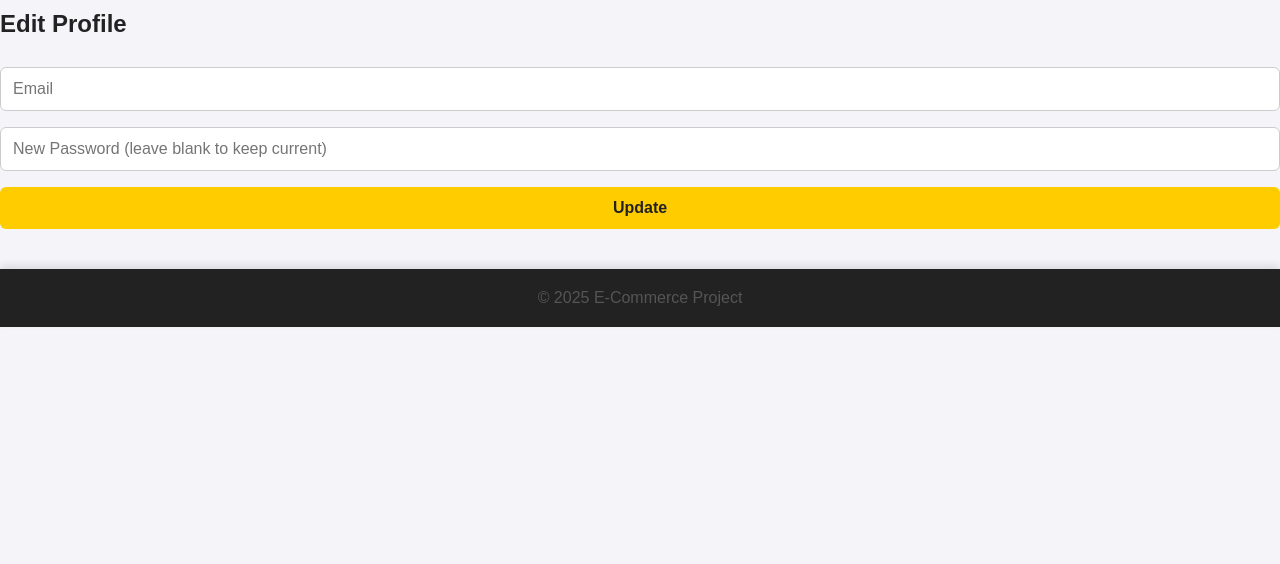
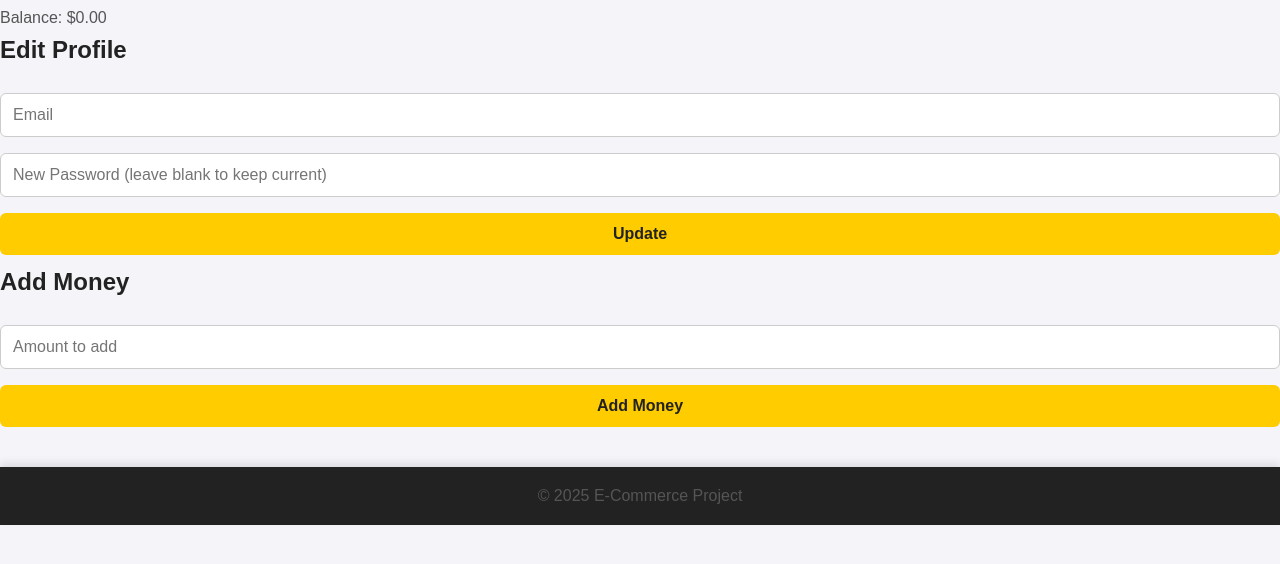
Before and after one commit to Altrevis/E-commerce-PHP, a PHP site: page /account.php in a window 1280 px wide. Shown: the part 171-735 px from the top of the page. Run offline with PHP 8.4, Linux system fonts and the light colour scheme; the visitor is signed in with stand-in values (Sample User, id 1); data that the repository does not hold is empty.

Commit message:
price + add money account

```diff
--- a/includes/db.php
+++ b/includes/db.php
@@ -1,9 +1,9 @@
 <?php
 // Database connection
-$host = '10.34.4.104';
+$host = 'localhost';
 $dbname = 'php_exam';
-$username = 'ynov';
-$password = 'ynov2024';
+$username = 'leo';
+$password = 'leo';
 
 try {
     $pdo = new PDO("mysql:host=$host;dbname=$dbname;charset=utf8", $username, $password);
--- a/pages/account.php
+++ b/pages/account.php
@@ -14,6 +14,7 @@ $stmt->execute([$user_id]);
 $user = $stmt->fetch();
 
 if ($_SERVER['REQUEST_METHOD'] === 'POST') {
+    if (isset($_POST['email']) && isset($_POST['password'])) {
         $email = $_POST['email'];
         $password = $_POST['password'] ? password_hash($_POST['password'], PASSWORD_BCRYPT) : $user['password'];
 
@@ -23,11 +24,32 @@ if ($_SERVER['REQUEST_METHOD'] === 'POST') {
         $_SESSION['user']['email'] = $email;
         echo "Profile updated successfully!";
     }
+
+    // Ajouter de l'argent
+    if (isset($_POST['add_money'])) {
+        $amount = $_POST['amount'];
+
+        // Assurer que le montant est valide
+        if ($amount > 0) {
+            // Mise à jour de la balance
+            $stmt = $pdo->prepare("UPDATE users SET balance = balance + ? WHERE id = ?");
+            $stmt->execute([$amount, $user_id]);
+
+            // Mettre à jour la session pour refléter la nouvelle balance
+            $_SESSION['user']['balance'] += $amount;
+
+            echo "Money added successfully!";
+        } else {
+            echo "Invalid amount.";
+        }
+    }
+}
 ?>
 
 <h1>Account</h1>
 <p>Username: <?= htmlspecialchars($user['username']) ?></p>
 <p>Email: <?= htmlspecialchars($user['email']) ?></p>
+<p>Balance: $<?= htmlspecialchars(number_format($user['balance'], 2)) ?></p> <!-- Affichage de la balance -->
 
 <h2>Edit Profile</h2>
 <form method="POST">
@@ -36,4 +58,10 @@ if ($_SERVER['REQUEST_METHOD'] === 'POST') {
     <button type="submit">Update</button>
 </form>
 
+<h2>Add Money</h2>
+<form method="POST">
+    <input type="number" name="amount" placeholder="Amount to add" min="1" required>
+    <button type="submit" name="add_money">Add Money</button>
+</form>
+
 <?php require_once '../includes/footer.php'; ?>
--- a/pages/index.php
+++ b/pages/index.php
@@ -16,14 +16,14 @@ $articles = $stmt->fetchAll();
     <ul class="product-list">
         <?php foreach ($articles as $article): ?>
             <li class="product-item">
-            <a href="product_detail.php?id=<?= htmlspecialchars($article['id']) ?>">
+                <a href="product_detail.php?id=<?= htmlspecialchars($article['id']) ?>">
                     <img src="<?= htmlspecialchars($article['image_url']) ?>" alt="<?= htmlspecialchars($article['name']) ?>" width="150">
                     <h2><?= htmlspecialchars($article['name']) ?></h2>
                     <p><?= htmlspecialchars($article['description']) ?></p>
+                    <p><strong>Price: $<?= number_format($article['price'], 2) ?></strong></p> <!-- Affichage du prix -->
                     <small>Published on: <?= htmlspecialchars($article['published_at']) ?></small>
                 </a>
             </li>
-            <a href="/pages/product_detail.php?id=<?= htmlspecialchars($article['id']) ?>">
         <?php endforeach; ?>
     </ul>
 <?php endif; ?>
--- a/pages/product_detail.php
+++ b/pages/product_detail.php
@@ -22,6 +22,9 @@ if (!$article) {
 <p><?= htmlspecialchars($article['description']) ?></p>
 <img src="<?= htmlspecialchars($article['image_url']) ?>" alt="<?= htmlspecialchars($article['name']) ?>" width="200">
 
+<!-- Affichage du prix -->
+<p><strong>Price: $<?= number_format($article['price'], 2) ?></strong></p>
+
 <form method="POST" action="../pages/cart.php">
     <input type="hidden" name="article_id" value="<?= $article['id'] ?>">
     <input type="number" name="quantity" value="1" min="1">
```
Also changed, not shown: pages/cart.php (+2 -6 lines), pages/product_create.php (+5 -2 lines), pages/register.php (+5 -3 lines). Lines whose indentation alone changed are shown as unchanged.
